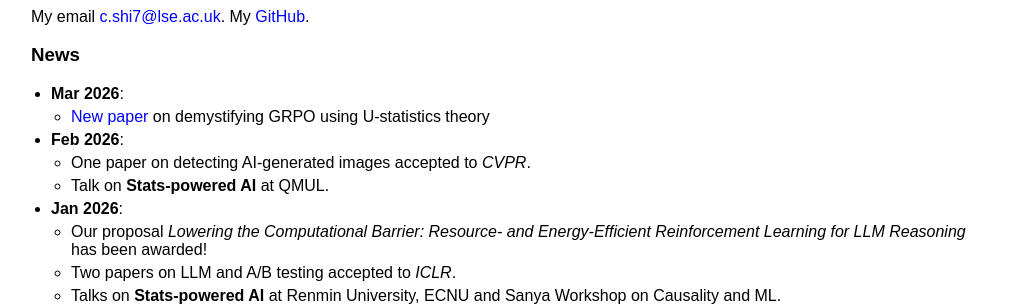
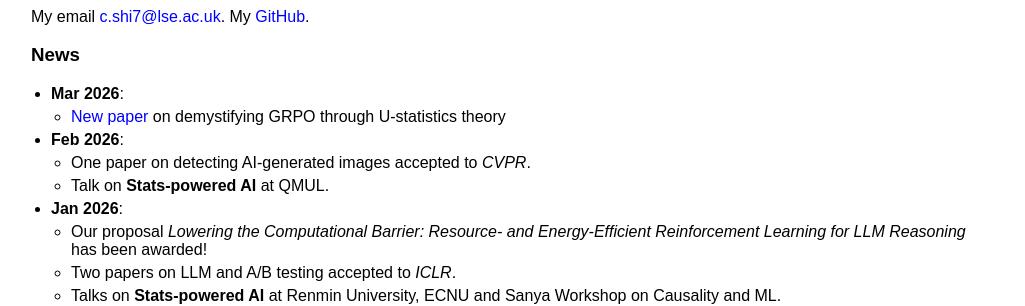
Before and after one commit to callmespring/callmespring.github.io, a Jekyll site: the page built from index.md, in a window 1280 px wide and 900 px high, scrolled down 1004 px. Shown: the part 152-458 px from the top of the window, without its empty margins (109-1134 px from the left). Built offline with Jekyll 4.4.1, drawn with Linux system fonts in a browser that asks for light colours.

Commit message:
Update index.md

```diff
--- a/index.md
+++ b/index.md
@@ -28,7 +28,7 @@ My email <c.shi7@lse.ac.uk>. My [GitHub](https://github.com/callmespring).
 
 ### News
 - **Mar 2026**:
-  * [New paper](https://github.com/callmespring/callmespring.github.io/blob/master/paper/GRPO.pdf) on demystifying GRPO using U-statistics theory
+  * [New paper](https://github.com/callmespring/callmespring.github.io/blob/master/paper/GRPO.pdf) on demystifying GRPO through U-statistics theory
 - **Feb 2026**:
   * One paper on detecting AI-generated images accepted to *CVPR*.
   * Talk on **Stats-powered AI** at QMUL.
```
